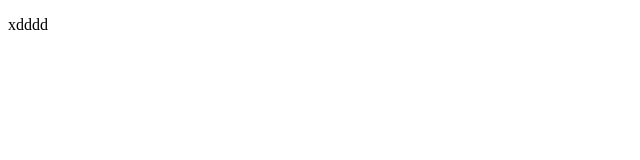
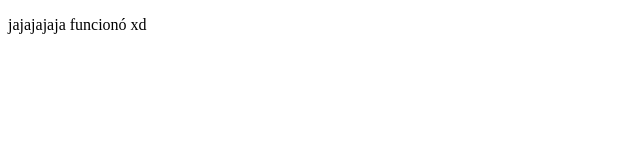
Before and after one commit to AlexisWexsler/proyects, a plain HTML site: page index.html in a window 1280 px wide. Shown: the whole page, without its empty margins (0-640 px from the left). Drawn offline with Linux system fonts and the light colour scheme.

Commit message:
realizé cambios en el texto para probar cosas

```diff
--- a/index.html
+++ b/index.html
@@ -7,6 +7,6 @@
     <title>ubuntu</title>
 </head>
 <body>
-    <p>xdddd</p>
+    <p>jajajajaja funcionó xd</p>
 </body>
 </html>
```
